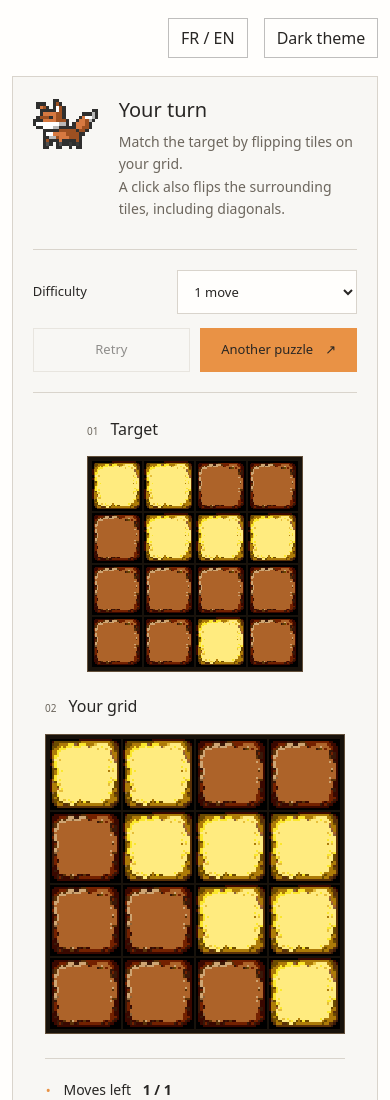
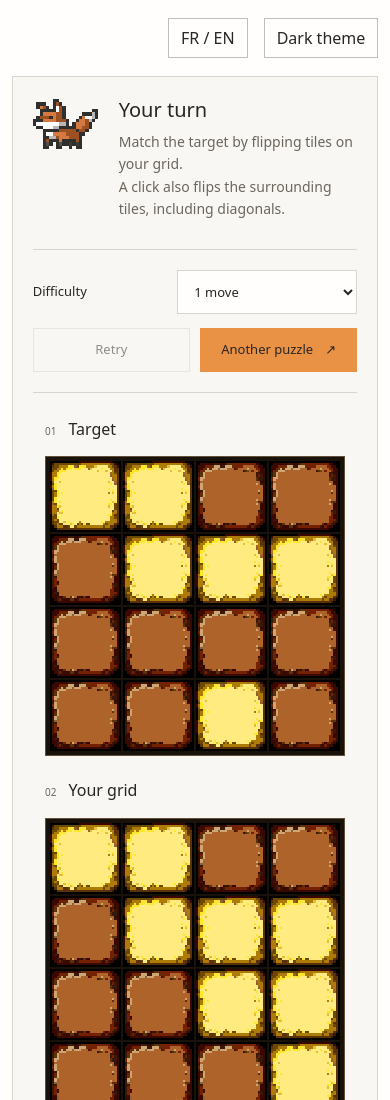
Before and after one commit to Westerbay/Eyefox-Puzzle, a React app: page / in a window 390 px wide. Shown: the top 1100 px of the page. Built offline with nearby package versions, Linux system fonts and the light colour scheme.

Commit message:
fix(puzzle): keep mobile grids the same size

```diff
--- a/package.json
+++ b/package.json
@@ -1,6 +1,6 @@
 {
   "name": "@westerbay/eyefox-react",
-  "version": "0.1.1",
+  "version": "0.1.2",
   "description": "A playable Eyefox Puzzle demo for React and custom elements.",
   "type": "module",
   "license": "GPL-3.0-only",
--- a/src/styles.css
+++ b/src/styles.css
@@ -282,10 +282,6 @@
   .eyefox .eyefox-between {
     display: none;
   }
-  .eyefox .eyefox-board-wrap:first-child {
-    width: 72%;
-    justify-self: center;
-  }
   .eyefox .eyefox-grid {
     gap: 2px;
     padding: 4px;
```
Also changed, not shown: README.md.
